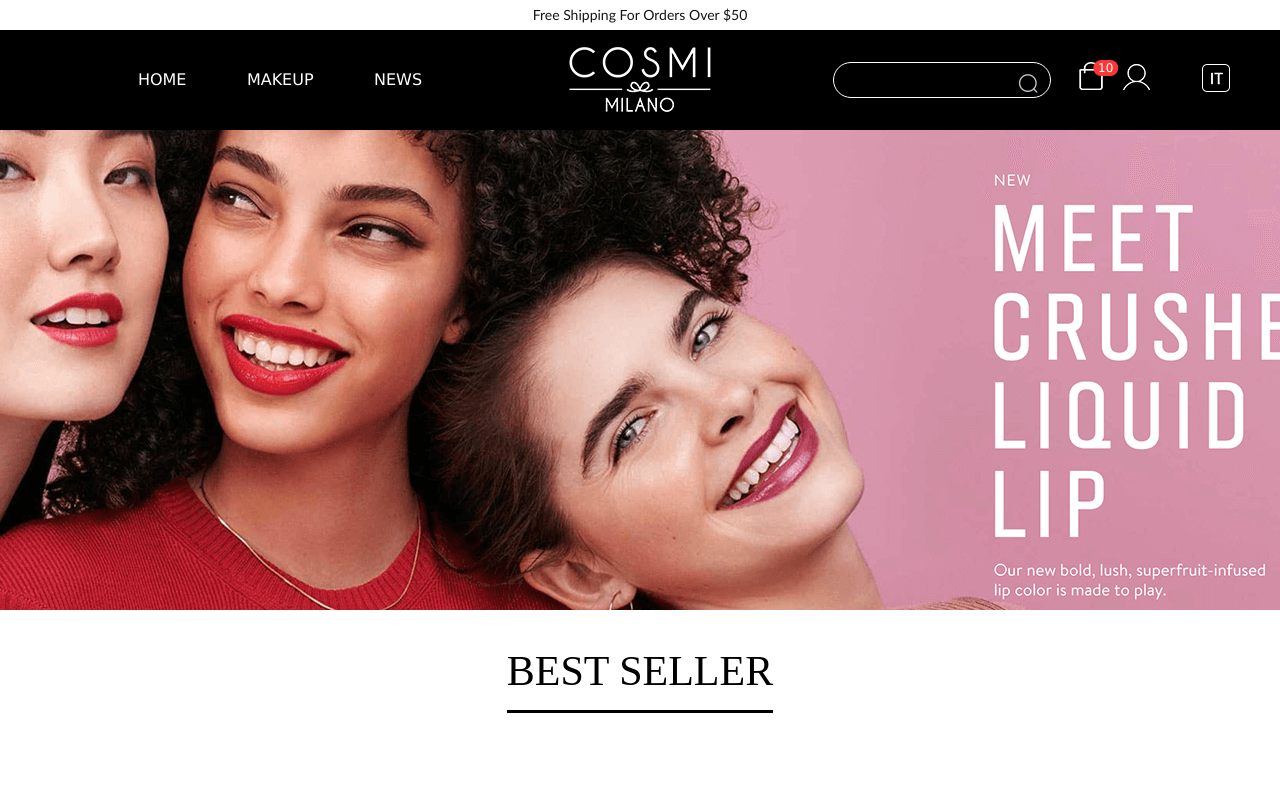
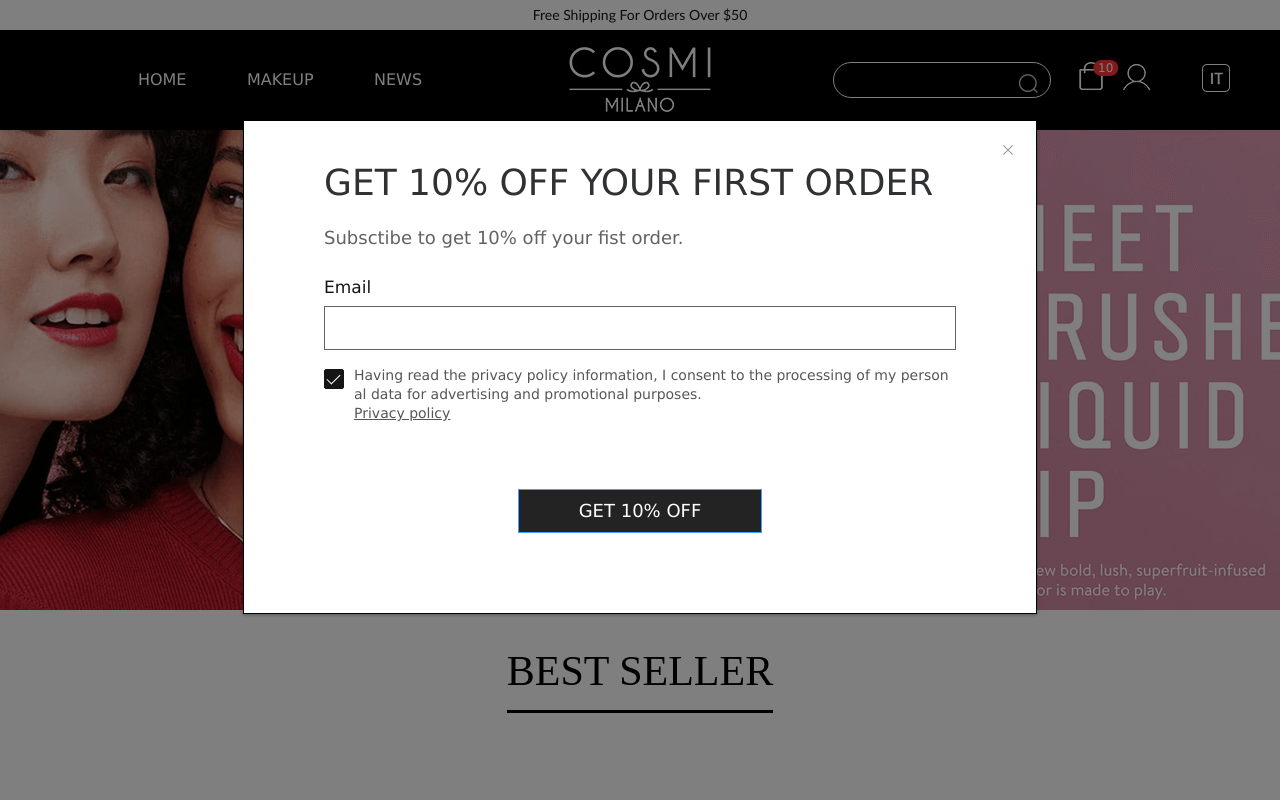
Before and after one commit to zhy90655/cosmi, a Vue app: page / in a window 1280 px wide. Shown: the top 800 px of the page. Built offline with nearby package versions, Linux system fonts and the light colour scheme.

Commit message:
修复小屏遮罩层异常出现的问题

```diff
--- a/src/views/Main.vue
+++ b/src/views/Main.vue
@@ -109,7 +109,7 @@
           </el-form>
         </div>
         <div style="text-align: center" slot="footer" class="dialog-footer">
-          <el-button type="primary" @click="dialogVisible = false">GET 10% OFF</el-button>
+          <el-button type="primary" @click="submitForm('discountForm')">GET 10% OFF</el-button>
         </div>
       </el-dialog>
   </div>
@@ -118,6 +118,13 @@
 <script>
 export default {
   data () {
+    var validatePolicy = (rule, value, callback) => {
+      if (!value) {
+        callback(new Error('Please agree the policy.'))
+      } else {
+        callback()
+      }
+    }
     return {
       hots: [
         {
@@ -186,11 +193,11 @@ export default {
           { type: 'email', message: 'Please enter your email address in the correct format.', trigger: ['blur', 'change'] }
         ],
         policy: [
-          { required: true, message: 'Please enter your email address.', trigger: 'blur' }
+          { validator: validatePolicy, trigger: 'change' }
         ]
       },
       discountForm: { email: '', policy: true },
-      dialogVisible: false
+      dialogVisible: true
     }
   },
   methods: {
@@ -253,7 +260,7 @@ export default {
     submitForm (formName) {
       this.$refs[formName].validate((valid) => {
         if (valid) {
-          console.log(111111111)
+          this.dialogVisible = false
         } else {
           console.log('error submit!!')
           return false
@@ -600,7 +607,7 @@ export default {
     }
   }
   @media only screen and (max-width: 991px) {
-    .el-dialog__wrapper,.detail {
+    .el-dialog__wrapper,.detail,.v-modal {
       display: none;
     }
   }
```
